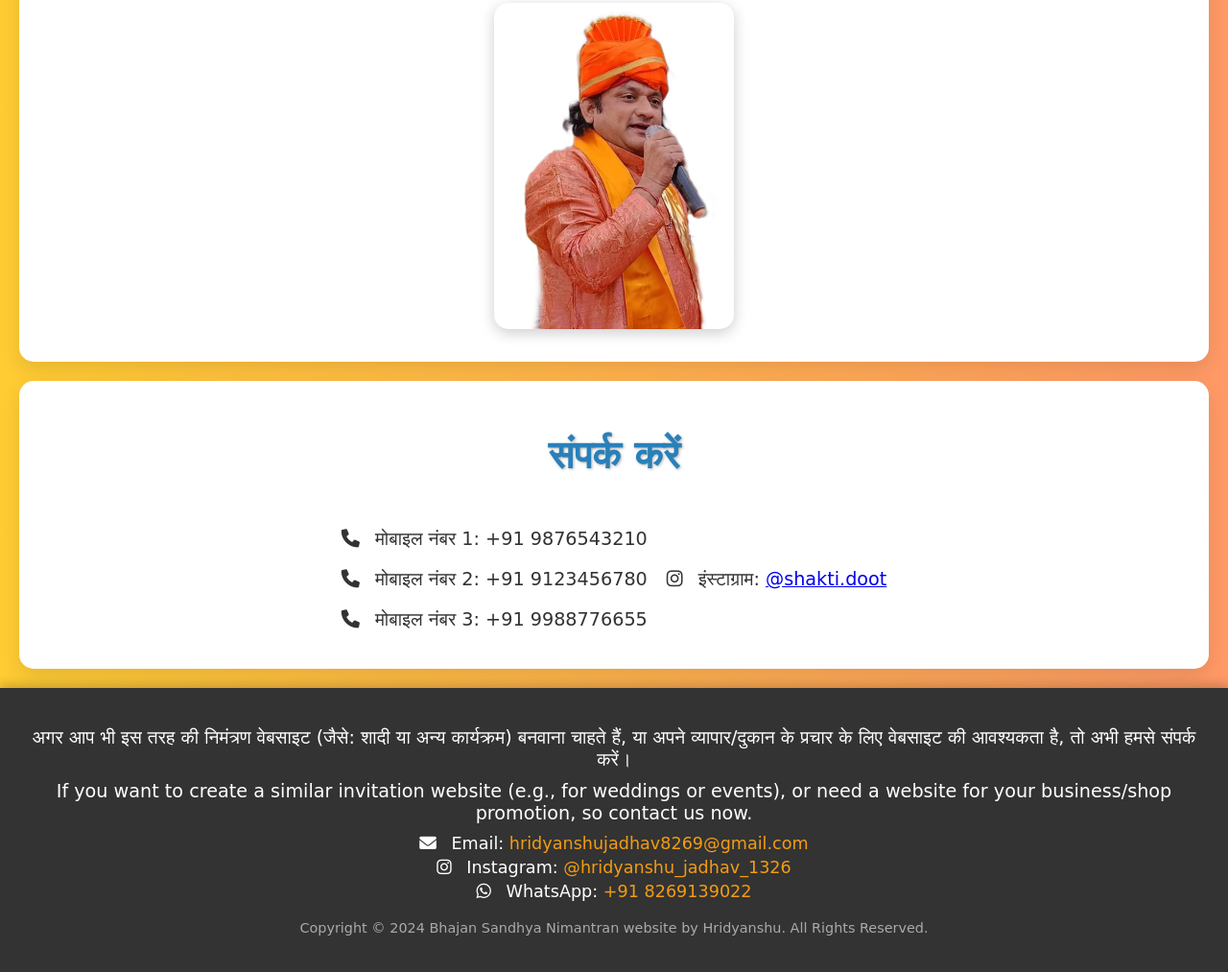
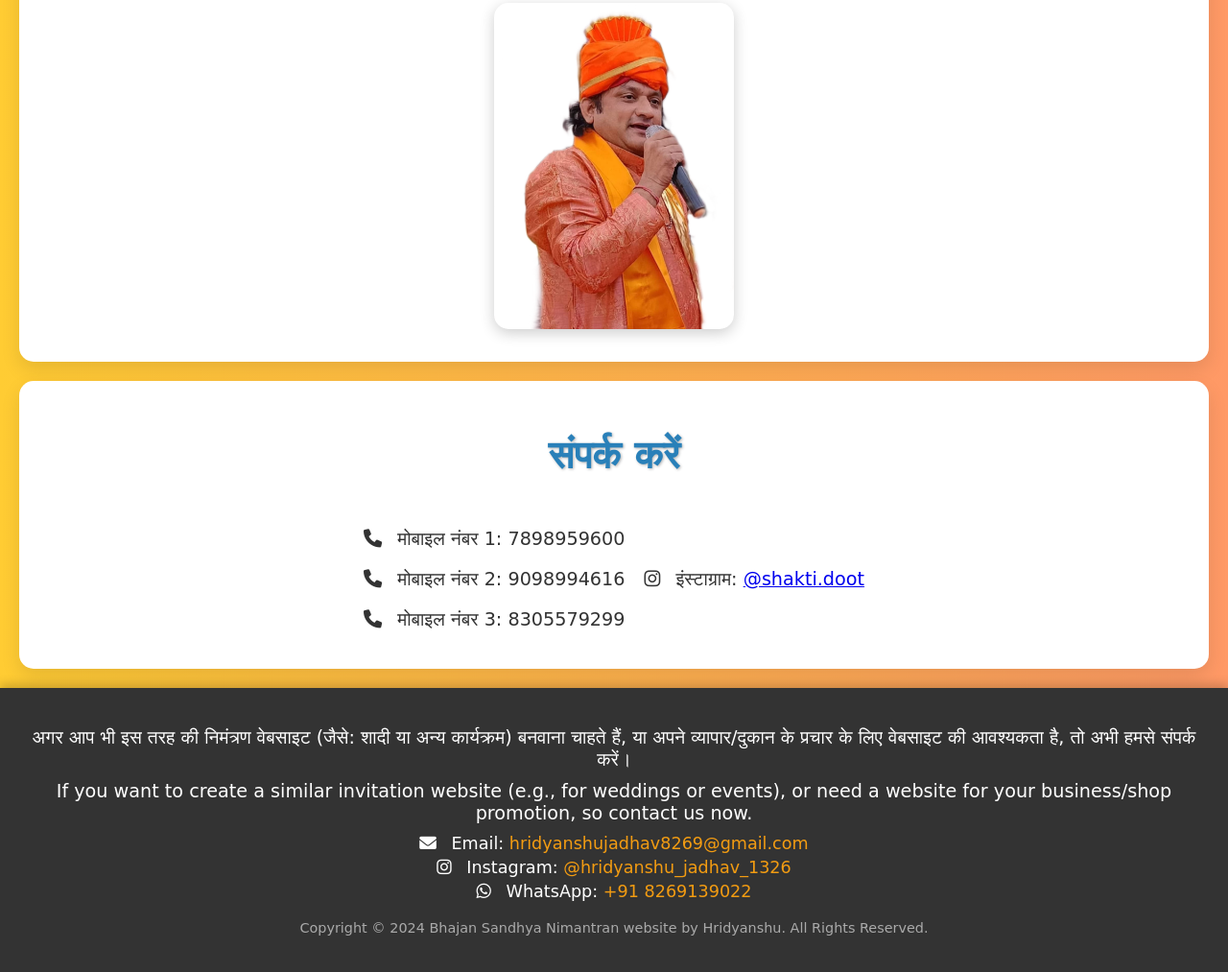
Before and after one commit to HridyanshuJadhav/8oct2024.bhajan.sandhya, a plain HTML site: page index.html in a window 1280 px wide. Shown: the part 2688-3701 px from the top of the page at 96% size. Drawn offline with Linux system fonts and the light colour scheme; a web font is replaced by a local one.

Commit message:
Update index.html

```diff
--- a/index.html
+++ b/index.html
@@ -74,9 +74,9 @@
         <h2>संपर्क करें</h2>
         <div class="contact-details">
             <div>
-                <p><i class="fas fa-phone"></i> मोबाइल नंबर 1: +91 9876543210</p>
-                <p><i class="fas fa-phone"></i> मोबाइल नंबर 2: +91 9123456780</p>
-                <p><i class="fas fa-phone"></i> मोबाइल नंबर 3: +91 9988776655</p>
+                <p><i class="fas fa-phone"></i> मोबाइल नंबर 1: 7898959600</p>
+                <p><i class="fas fa-phone"></i> मोबाइल नंबर 2: 9098994616</p>
+                <p><i class="fas fa-phone"></i> मोबाइल नंबर 3: 8305579299</p>
             </div>
             <div>
                 <p><i class="fab fa-instagram"></i> इंस्टाग्राम: <a href="https://www.instagram.com/shakti.doot" target="_blank">@shakti.doot</a></p>
```
